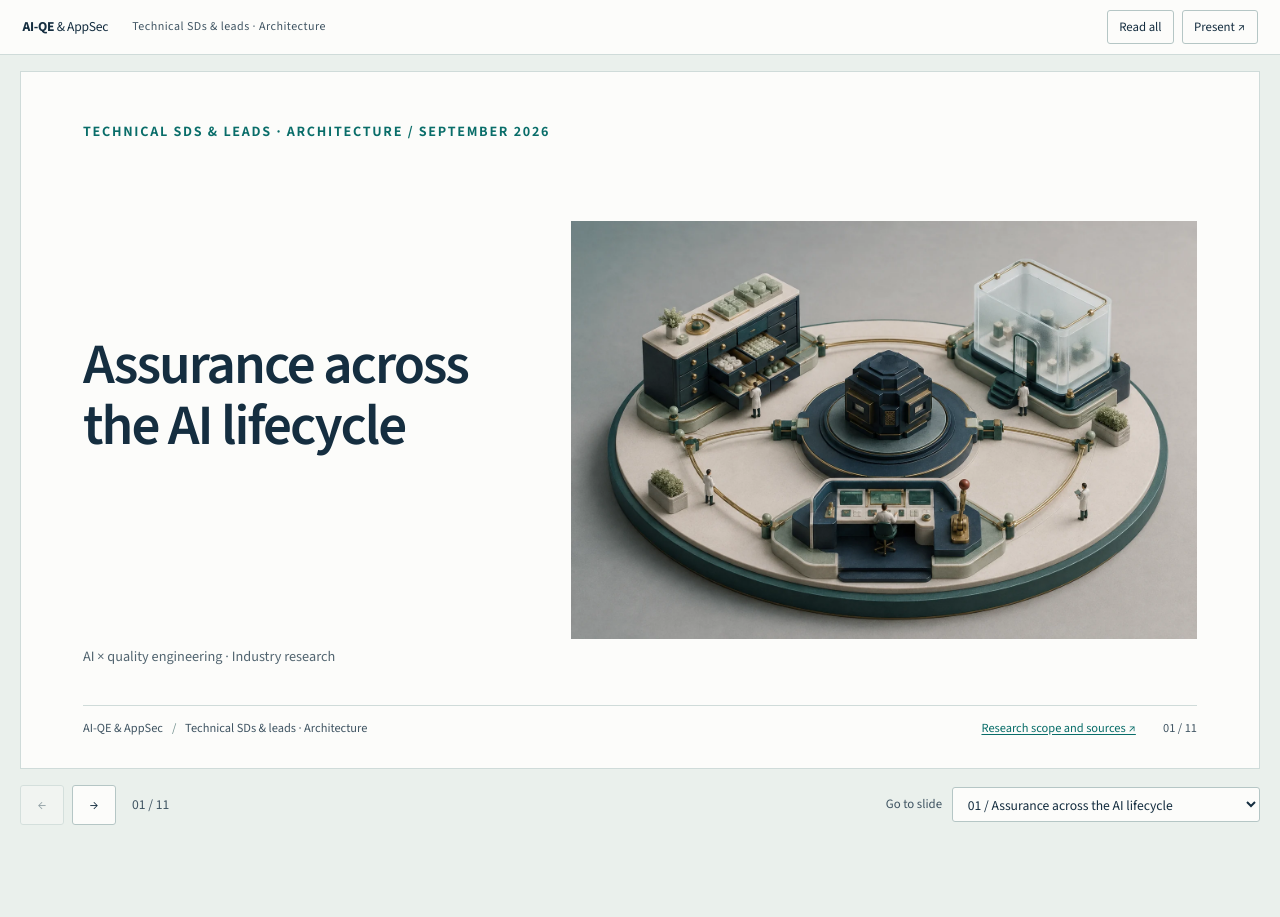
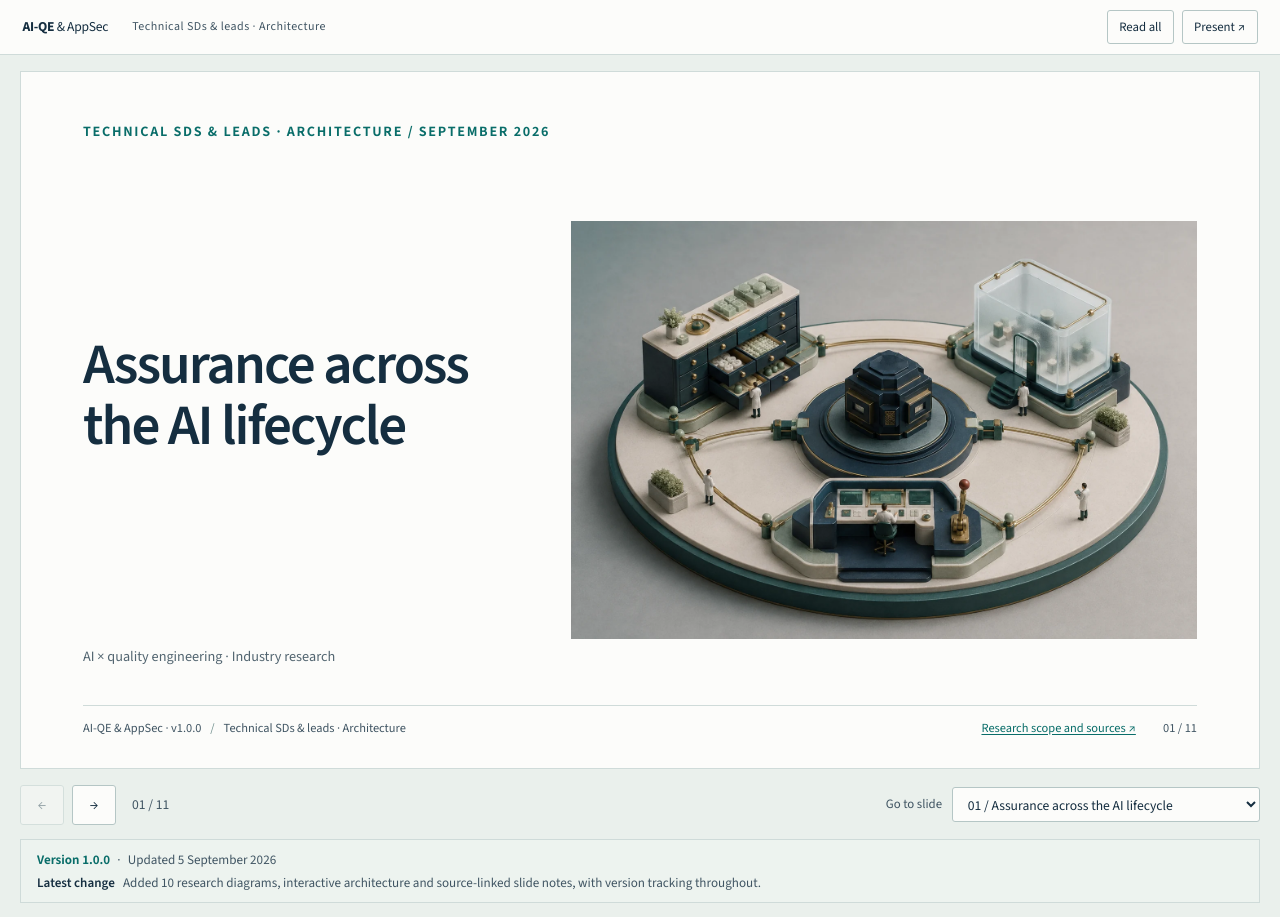
Before and after one commit to tomqwu/ai_qe, a Jekyll site: the page built from briefings/technical.html, in a window 1280 px wide. Built offline with Jekyll 4.4.1, drawn with Linux system fonts in a browser that asks for light colours.

Commit message:
Display publication version and latest change on pages and slides (#6)
Start publication versioning at v1.0.0 with shared metadata for site banners and slide footers.

```diff
--- /dev/null
+++ b/_data/release.yml
@@ -0,0 +1,3 @@
+version: "1.0.0"
+updated: "2026-09-05"
+latest_change: "Added 10 research diagrams, interactive architecture and source-linked slide notes, with version tracking throughout."
--- a/_includes/head_custom.html
+++ b/_includes/head_custom.html
@@ -8,3 +8,4 @@
 <script src="{{ '/assets/js/industry.js' | relative_url }}" defer></script>
 <link rel="stylesheet" href="{{ '/assets/css/diagrams.css' | relative_url }}">
 <script src="{{ '/assets/js/diagrams.js' | relative_url }}" defer></script>
+<link rel="stylesheet" href="{{ "/assets/css/release.css" | relative_url }}">
--- /dev/null
+++ b/_includes/release-banner.html
@@ -0,0 +1,4 @@
+<aside class="release-banner" aria-label="Publication version">
+  <p class="release-meta"><strong>Version {{ site.data.release.version | escape }}</strong><span aria-hidden="true">·</span><time datetime="{{ site.data.release.updated | escape }}">Updated {{ site.data.release.updated | date: '%-d %B %Y' }}</time></p>
+  <p class="release-note"><strong>Latest change</strong> {{ site.data.release.latest_change | escape }}</p>
+</aside>
--- a/_includes/slide-footer.html
+++ b/_includes/slide-footer.html
@@ -1 +1 @@
-<footer class="slide-footer"><span>AI-QE &amp; AppSec <span class="footer-divider">/</span> {{ page.audience }}</span><a href="{{ include.source | relative_url }}" target="_blank" rel="noopener">{{ include.label }} ↗</a><span class="slide-number" aria-label="Slide {{ include.n }} of {{ page.slide_count }}">{{ include.n }} / {{ page.slide_count }}</span></footer>
+<footer class="slide-footer"><span>AI-QE &amp; AppSec <span class="slide-version">· v{{ site.data.release.version | escape }}</span> <span class="footer-divider">/</span> {{ page.audience }}</span><a href="{{ include.source | relative_url }}" target="_blank" rel="noopener">{{ include.label }} ↗</a><span class="slide-number" aria-label="Slide {{ include.n }} of {{ page.slide_count }}">{{ include.n }} / {{ page.slide_count }}</span></footer>
--- a/_layouts/deck.html
+++ b/_layouts/deck.html
@@ -17,6 +17,7 @@
   <script src="{{ "/assets/js/industry.js" | relative_url }}" defer></script>
 <link rel="stylesheet" href="{{ '/assets/css/diagrams.css' | relative_url }}">
 <script src="{{ '/assets/js/diagrams.js' | relative_url }}" defer></script>
+<link rel="stylesheet" href="{{ "/assets/css/release.css" | relative_url }}">
 </head>
 <body class="deck-page {{ page.deck_class }}">
   <a class="skip-link" href="#slides">Skip to slides</a>
@@ -31,6 +32,7 @@
     <p class="slide-status" aria-live="polite" aria-atomic="true"></p>
     <label class="slide-picker-label">Go to slide <select aria-label="Go to slide"></select></label>
   </nav>
+  {% include release-banner.html %}
   <p class="deck-message" role="status"></p>
   <noscript><p class="no-script">All slides are shown in reading order. Use your browser’s print command to save a copy.</p></noscript>
 </body>
--- /dev/null
+++ b/assets/css/release.css
@@ -0,0 +1,18 @@
+.release-banner { color: #405563; background: #edf3ef; border-bottom: 1px solid #cfdbd9; padding: .7rem 3rem; font-size: .82rem; line-height: 1.45; }
+.release-banner p { margin: 0; }
+.release-meta { display: flex; align-items: baseline; flex-wrap: wrap; gap: .45rem; }
+.release-meta strong { color: #096d69; font-weight: 650; }
+.release-note { margin-top: .2rem !important; }
+.release-note strong { color: #152e40; font-weight: 600; margin-right: .35rem; }
+.deck-page > .release-banner { width: calc(100% - 40px); max-width: 1360px; margin: .9rem auto; padding: .65rem 1rem; border: 1px solid #cfdbd9; }
+.slide-version { white-space: nowrap; }
+@media (max-width: 49.99rem) {
+  .release-banner { padding: .65rem 1.25rem; font-size: .78rem; }
+}
+@media (max-width: 700px) {
+  .deck-page > .release-banner { width: calc(100% - 24px); }
+}
+@media print {
+  .release-banner { background: none; break-inside: avoid; }
+  .deck-page > .release-banner { display: none; }
+}
```
Also changed, not shown: _includes/components/header.html (added, +12 -0 lines), README.md.
